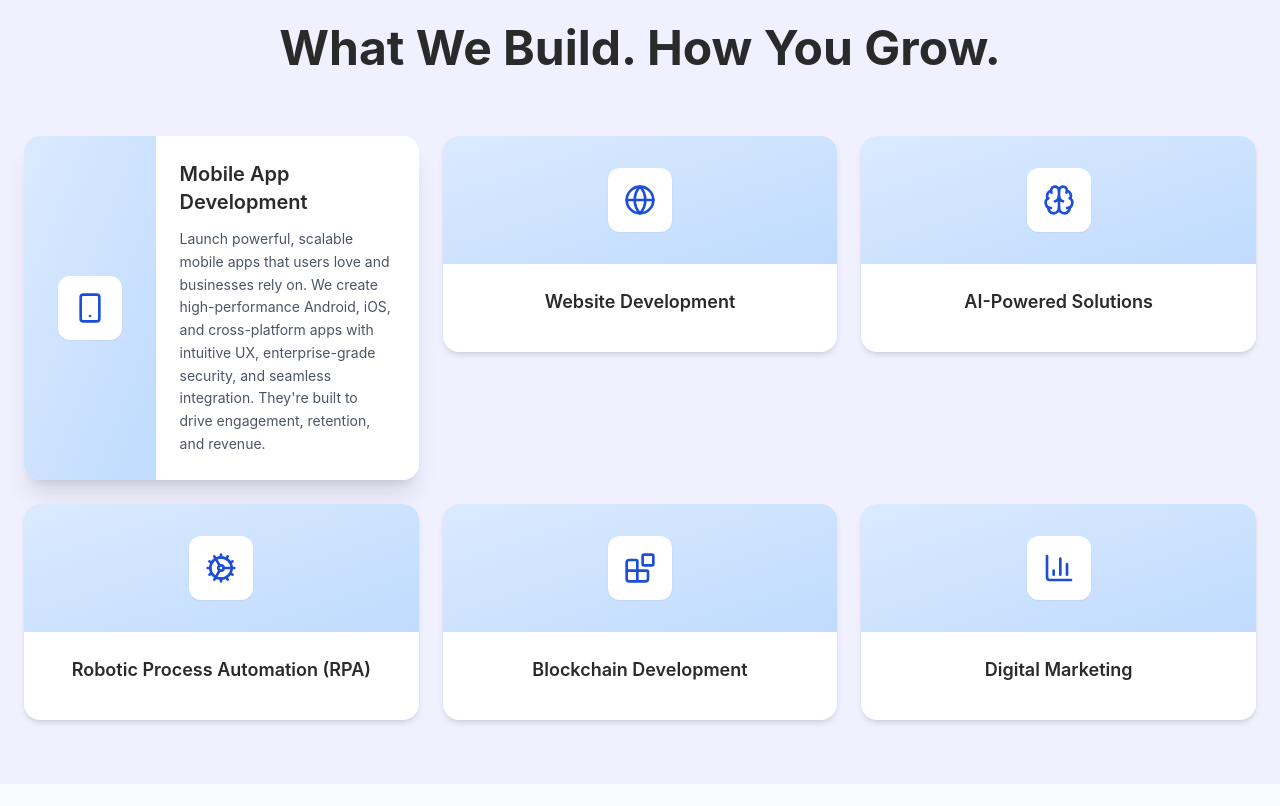
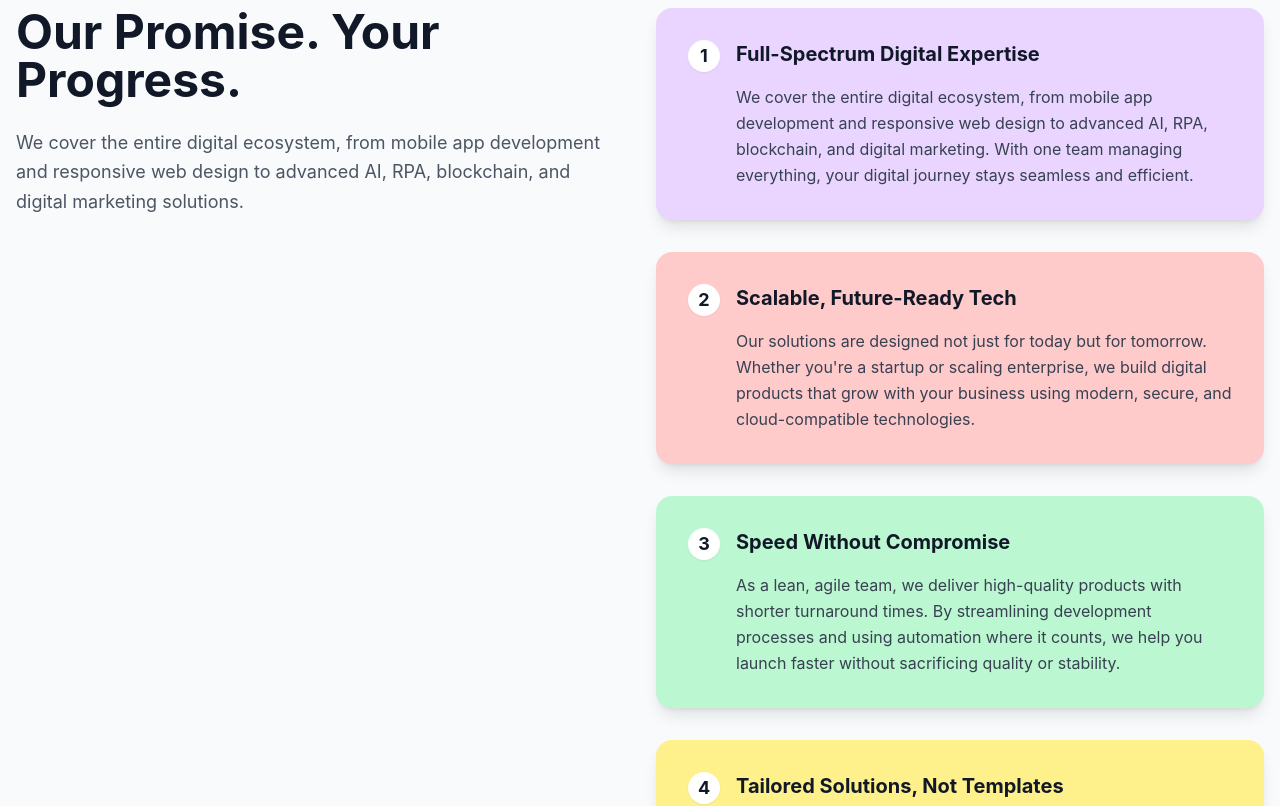
Before and after one commit to rastogi30/Mindor-tech, a Next.js app: page / in a window 1280 px wide. Shown: the part 1260-2066 px from the top of the page. Built offline with nearby package versions, Linux system fonts and the light colour scheme.

Commit message:
slider compoent added

```diff
--- a/pages/index.tsx
+++ b/pages/index.tsx
@@ -13,6 +13,7 @@ const Business  = dynamic(() => import('../src/components/Business'));
 const Mindor = dynamic(() => import('../src/components/Mindor'));
 const Service = dynamic(() => import('../src/components/Service'));
 const LandingPage = dynamic(()=> import('../pages/landing'));
+const Slider = dynamic(() => import('../src/components/Slider'));
 
 const HomePage: React.FC = () => {
   const [showSuccessModal, setShowSuccessModal] = useState<boolean>(false);
@@ -68,6 +69,7 @@ const HomePage: React.FC = () => {
         />
         <LandingPage />
         <Mindor />
+        <Slider />
         <Service />
         <Business />
         <Founder />
--- /dev/null
+++ b/src/components/Slider.tsx
@@ -0,0 +1,100 @@
+import React from 'react';
+
+interface PromiseItem {
+  id: number;
+  title: string;
+  description: string;
+  bgColor: string;
+}
+
+const PromiseProgress: React.FC = () => {
+  const promiseItems: PromiseItem[] = [
+    {
+      id: 1,
+      title: "Full-Spectrum Digital Expertise",
+      description: "We cover the entire digital ecosystem, from mobile app development and responsive web design to advanced AI, RPA, blockchain, and digital marketing. With one team managing everything, your digital journey stays seamless and efficient.",
+      bgColor: "bg-purple-200"
+    },
+    {
+      id: 2,
+      title: "Scalable, Future-Ready Tech",
+      description: "Our solutions are designed not just for today but for tomorrow. Whether you're a startup or scaling enterprise, we build digital products that grow with your business using modern, secure, and cloud-compatible technologies.",
+      bgColor: "bg-red-200"
+    },
+    {
+      id: 3,
+      title: "Speed Without Compromise",
+      description: "As a lean, agile team, we deliver high-quality products with shorter turnaround times. By streamlining development processes and using automation where it counts, we help you launch faster without sacrificing quality or stability.",
+      bgColor: "bg-green-200"
+    },
+    {
+      id: 4,
+      title: "Tailored Solutions, Not Templates",
+      description: "Every business is different, so are our solutions. We dive deep into your specific needs, challenges, and goals to build digital products that align with your long-term vision. Nothing cookie-cutter, everything custom.",
+      bgColor: "bg-yellow-200"
+    },
+    {
+      id: 5,
+      title: "Radical Transparency & Communication",
+      description: "We believe trust is built on clarity. From day one, you'll have full visibility into timelines, scope, progress, and performance. No hidden costs, no jargon, just clear and honest communication.",
+      bgColor: "bg-blue-200"
+    },
+    {
+      id: 6,
+      title: "Purpose-Driven Innovation",
+      description: "We combine the latest technologies with strategic thinking to solve real-world business problems. Whether it's reducing manual effort through automation or enhancing customer experience with AI, innovation at Mindor always serves a purpose.",
+      bgColor: "bg-purple-200"
+    }
+  ];
+
+  return (
+    <div className="min-h-screen bg-gray-50 py-12 px-4">
+      <div className="w-full mx-auto">
+        <div className="grid lg:grid-cols-2 gap-8 items-start">
+
+          <div className="lg:sticky lg:top-12">
+            <h1 className="text-4xl lg:text-5xl font-bold text-gray-900 leading-tight">
+              Our Promise. Your Progress.
+            </h1>
+            <p className="text-gray-600 mt-6 text-lg leading-relaxed">
+              We cover the entire digital ecosystem, from mobile app development
+              and responsive web design to advanced AI, RPA, blockchain, and
+              digital marketing solutions.
+            </p>
+          </div>
+
+          <div className="relative">
+            {promiseItems.map((item, index) => (
+              <div
+                key={item.id}
+                className={`sticky rounded-2xl p-8 mb-8 shadow-lg transition-all duration-300 hover:shadow-xl ${item.bgColor}`}
+                style={{
+                  top: `${4}rem`,
+                  zIndex: index + 1
+                }}
+              >
+                <div className="flex items-start gap-4">
+                  <div className="flex-shrink-0">
+                    <span className="inline-flex items-center justify-center w-8 h-8 bg-white rounded-full text-gray-900 font-bold text-lg shadow-sm">
+                      {item.id}
+                    </span>
+                  </div>
+                  <div className="flex-1">
+                    <h3 className="text-xl font-bold text-gray-900 mb-4">
+                      {item.title}
+                    </h3>
+                    <p className="text-gray-700 leading-relaxed">
+                      {item.description}
+                    </p>
+                  </div>
+                </div>
+              </div>
+            ))}
+          </div>
+        </div>
+      </div>
+    </div>
+  );
+};
+
+export default PromiseProgress;
```
